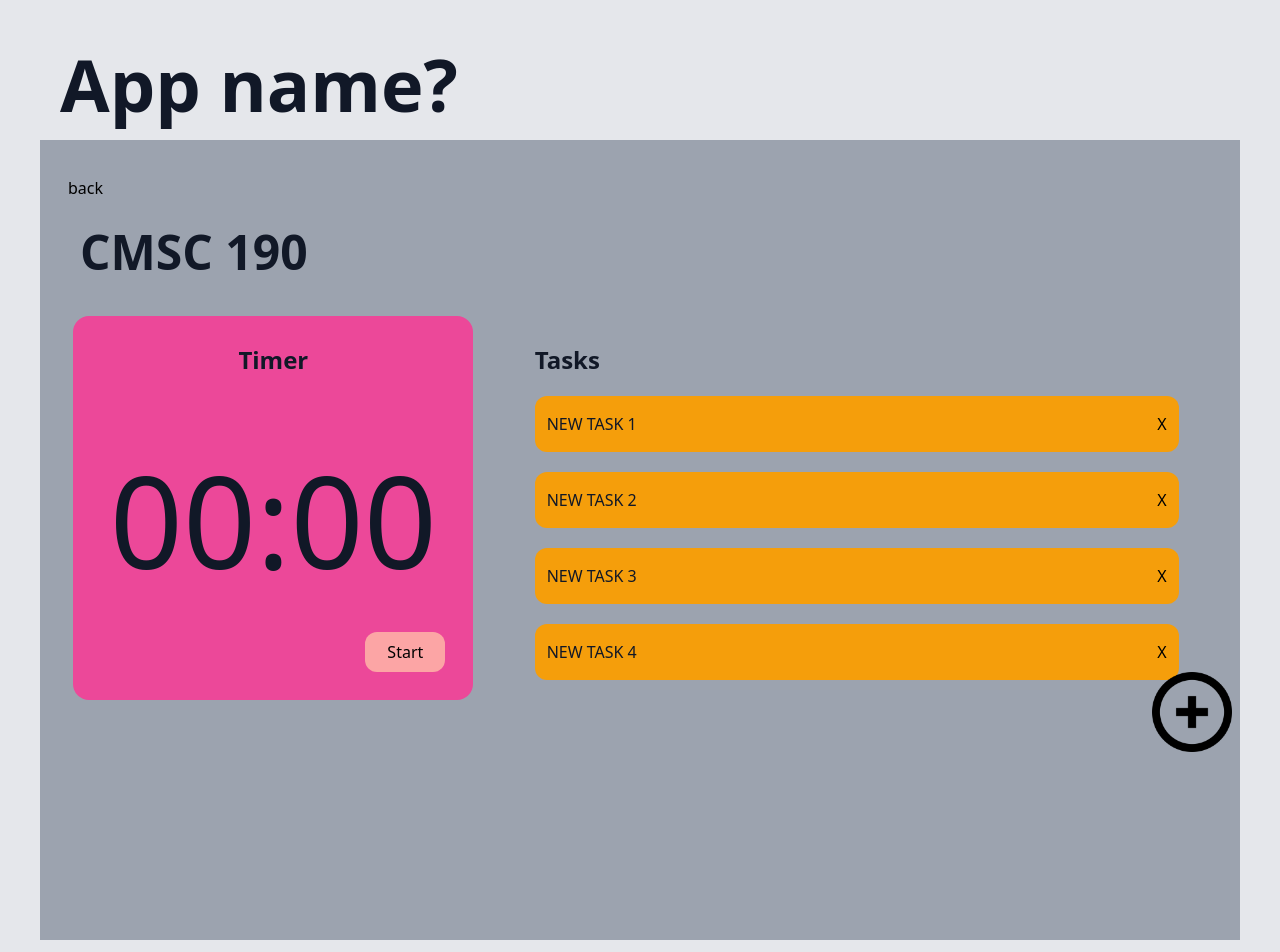
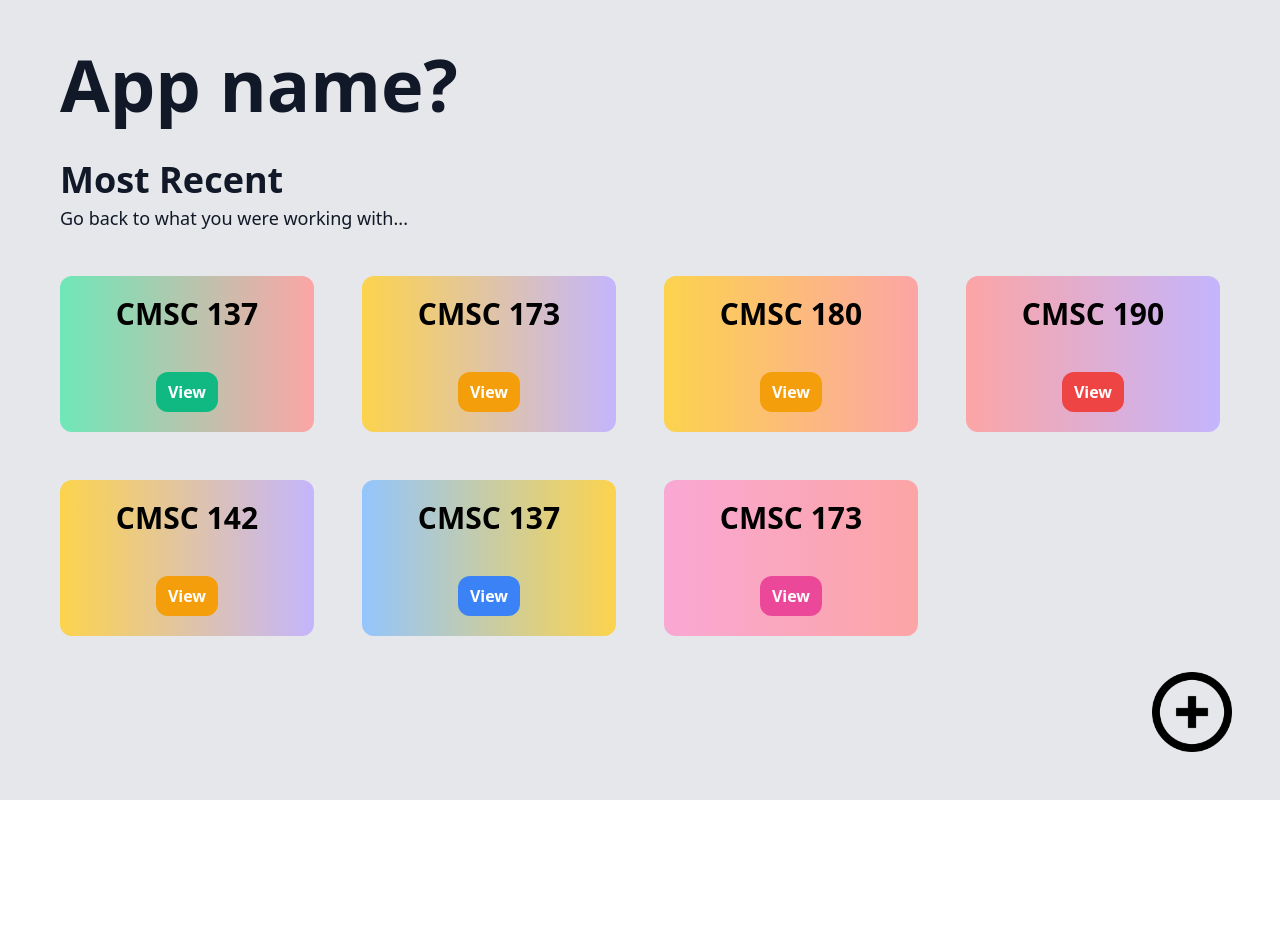
Before and after one commit to jemacalalad/cmsc173project, a React (Create React App) app: page / in a window 1280 px wide. Shown: the top 952 px of the page. After the commit the page ends 800 px from the top, so only its background shows below. Built offline with nearby package versions, Linux system fonts and the light colour scheme.

Commit message:
created useState isPomo for viewing pomo of each card

```diff
--- a/src/App.js
+++ b/src/App.js
@@ -9,9 +9,25 @@ function App() {
   // experimental feature, don't modify
   const [page, setPage] = useState("home");
 
+
   // experimental feature, don't modify
   const handleClick = (pageValue) => {
     setPage(pageValue);
+  };
+
+  const [isPomo, setPomoState] = useState(false);
+
+  const [pomo, setPomo] = useState("none");
+  const [pomoTasks, setPomoTasks] = useState([]);
+
+  const openPomo = (subject, tasks) => {
+     setPomo(subject);
+     setPomoTasks(tasks);
+     setPomoState(true);
+  }
+
+  const closePomo = () => {
+    setPomoState(false);
   };
 
   //for popUp when adding subject card
@@ -51,6 +67,7 @@ function App() {
     {subject: "CMSC 173", tasks: [{name: "NEW TASK 7"}]},
   ]);
 
+  console.log(isPomo);
   return (
     <BrowserRouter>
       <Switch>
@@ -59,7 +76,11 @@ function App() {
             <div className="px-5 py-5">
               <span className="font-sans font-family: Roboto font-bold text-gray-900 text-7xl select-none">App name?</span>
             </div>
-            <Pomo />
+            {isPomo ? (
+            <Pomo subject = {pomo} task_list = {pomoTasks} backClick = {closePomo}/>
+          ) : null}
+            {!isPomo ? (
+              <>
             <div className="px-5 py-5">
               <span className="font-sans font-family: Roboto font-bold text-gray-900 text-4xl select-none">Most Recent</span>
             </div>
@@ -69,7 +90,8 @@ function App() {
             {/* grid of cards */}
             <div className="flex grid grid-cols-4 gap-2 justify-around">
               {cards.map(card => (
-                <Card subject={card.subject} tasks={card.tasks}/>
+                <Card subject={card.subject} tasks={card.tasks} click = {openPomo}/>
+
               ))}
             </div>
             <div className="fixed bottom-12 right-12 rounded-full bg-transparent w-20 h-20 hover:bg-gray-500 transition-all">
@@ -84,6 +106,8 @@ function App() {
             {/*
               If the isOpen is true, open the form for adding a new card
             */}
+             </>
+          ) : null}
             {isOpen ? (
               <>
                 <div
--- a/src/Card.js
+++ b/src/Card.js
@@ -18,7 +18,7 @@ function Card({subject, tasks, click}){
         <div className={`m-5 flex flex-col bg-gradient-to-r from-${color}-300 to-${color2}-300 rounded-xl w-auto`}>
             <span className="select-none py-5 px-5 font-sans font-family: Roboto font-bold text-center text-3xl">{subject}</span>
             {/* <Link to="./Pomo"> */}
-                <button renderAs='button' className={`select-none mx-5 my-5 px-3 py-2 place-self-center font-family: Roboto font-bold text-white w-max bg-${color}-500 hover:bg-${color}-700 active:bg-${color}-900 rounded-xl transition-all`}>View</button>
+                <button renderAs='button' className={`select-none mx-5 my-5 px-3 py-2 place-self-center font-family: Roboto font-bold text-white w-max bg-${color}-500 hover:bg-${color}-700 active:bg-${color}-900 rounded-xl transition-all`}onClick={() => click(subject,tasks)}>View</button>
             {/* </Link> */}
         </div>
     );
--- a/src/Pomo.js
+++ b/src/Pomo.js
@@ -2,33 +2,16 @@ import React, { useState } from "react";
 import Task from "./Task";
 import "./index.css";
 
-function Pomo() {
-    const cards = {
-        subject: "CMSC 190",
-        tasks: [
-            { name: "NEW TASK 1" },
-            { name: "NEW TASK 2" },
-            { name: "NEW TASK 3" },
-            { name: "NEW TASK 4" },
-            { name: "NEW TASK 5" },
-            { name: "NEW TASK 6" },
-            { name: "NEW TASK 7" },
-            { name: "NEW TASK 8" },
-            { name: "NEW TASK 9" },
-            { name: "NEW TASK 10" },
-            // { name: "NEW TASK 11" },
-            // { name: "NEW TASK 12" },
-            // { name: "NEW TASK 11" },
-            // { name: "NEW TASK 11" },
-            // { name: "NEW TASK 11" }
-        ]
-    };
-    const tasks = cards.tasks;
-    const cardName = cards.subject;
+function Pomo({subject, task_list, backClick}) {
+    console.log(subject);
+    console.log(task_list);
+    const tasks = task_list;
+    const cardName = subject;
+    if(cardName !== "null"){
         return(
             <div className="min-w-screen min-h-screen bg-gray-400">
                 <div className="px-7 pt-9 pb-7">
-                <span>back</span>
+                    <button onClick={() => backClick()} >back</button>
                 </div>
                 <div className="px-10">
                     <span className="font-sans font-family: Roboto font-bold text-gray-900 text-5xl select-none">{cardName}</span>
@@ -45,13 +28,20 @@ function Pomo() {
                     </div>
                     <div className="rounded-xl px-7 pt-7 pb-3 w-7/12 max-h-96 place-content-start overflow-auto">
                         <span className="font-sans font-family: Roboto font-bold text-gray-900 text-2xl select-none">Tasks</span>
+                        {cardName != "none" ? (
+                        <>
                             {tasks.map(task => (
                                 <Task name={task.name}/>
                             ))}
+                        </>
+                         ) : null}
+
                     </div>
                 </div>
             </div>
         );
     }
 
+}
+
 export default Pomo;
```
Also changed, not shown: 1 other file (tests, documents, lock files or other folders). Lines whose indentation alone changed are shown as unchanged.
